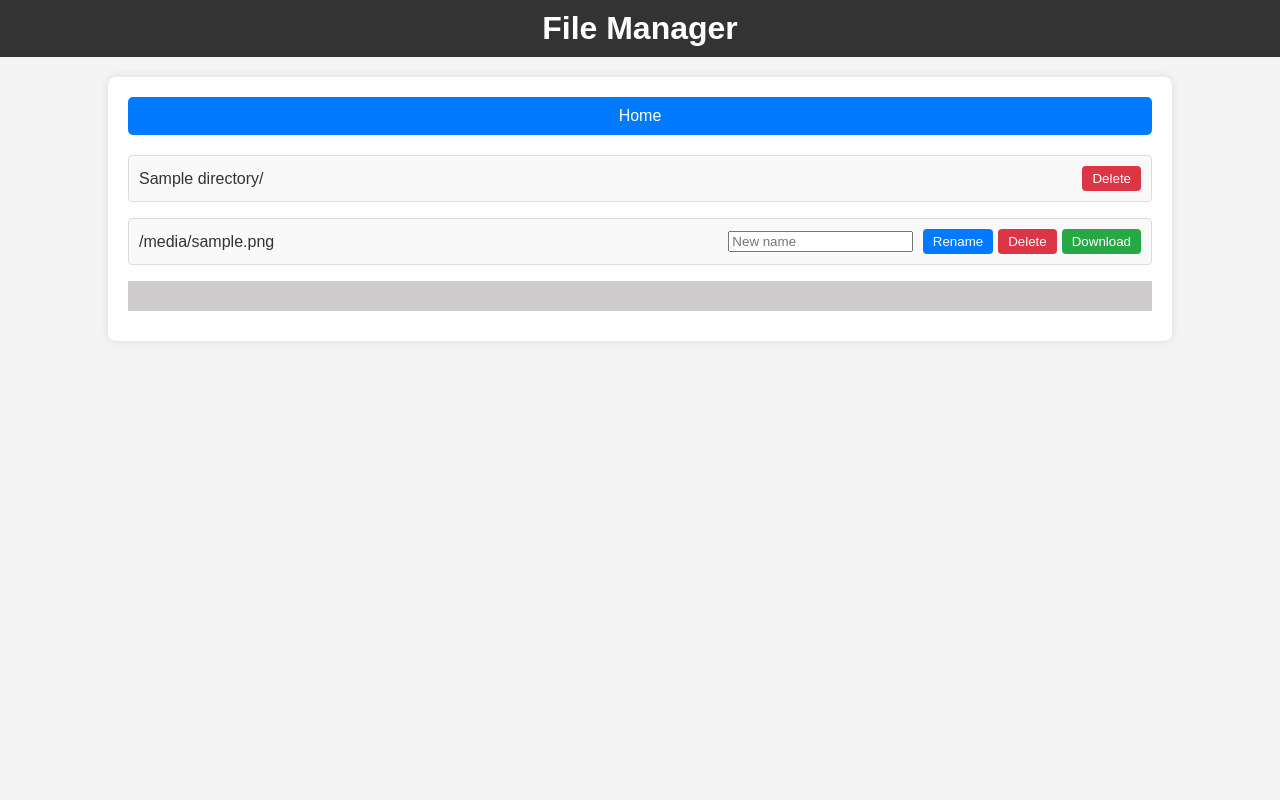
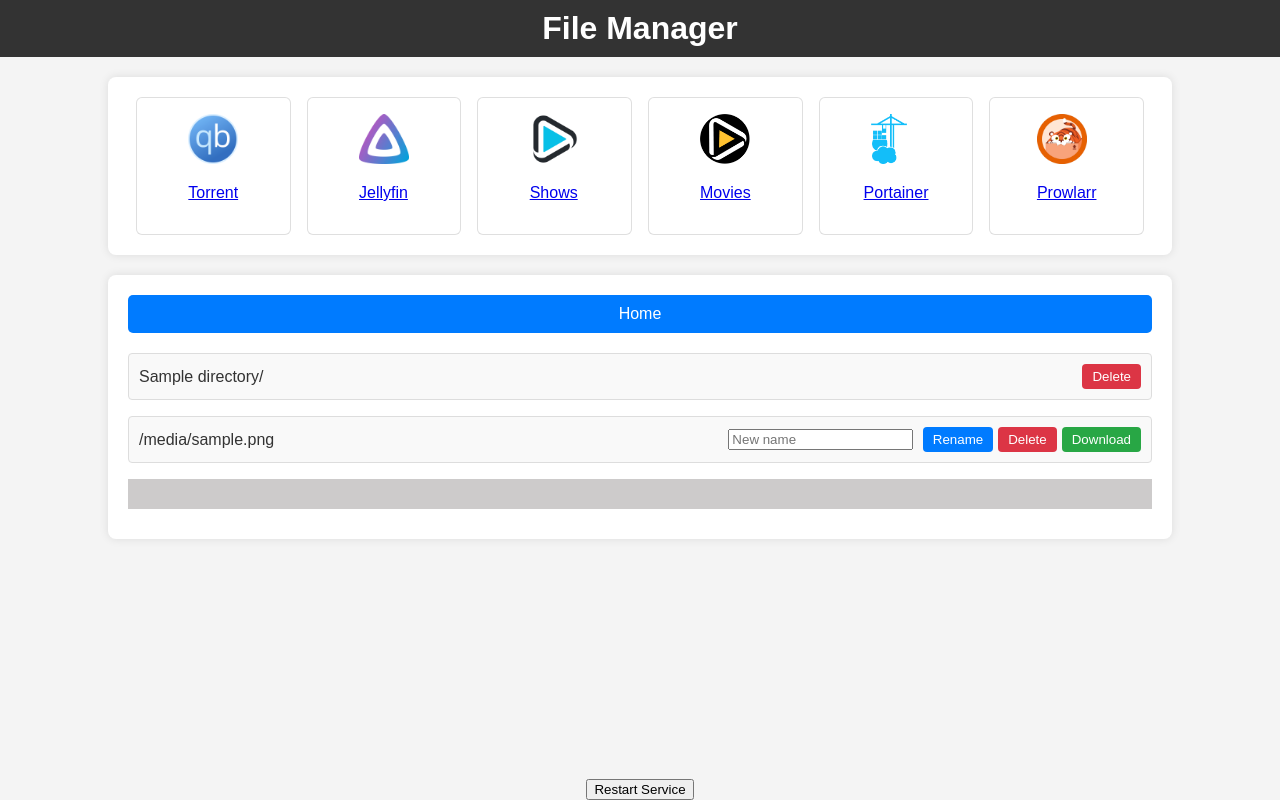
Before and after one commit to MikeSimpson1/RPi_JellyFinFileManager, a Flask app: template templates/index.html in a window 1280 px wide. Run offline with Flask 3, Linux system fonts and the light colour scheme; the template is opened without the code that fills it: most values are stand-ins (such as "Sample title", 1, 10 or a date in 2020); data that the repository does not hold is empty.

Commit message:
Added nav to each service, added system restart button

```diff
--- a/app.py
+++ b/app.py
@@ -6,7 +6,7 @@
 import shutil
 
 
-app = Flask(__name__)
+app = Flask(__name__, static_folder='static')
 
 # Configure logging
 log_file = 'logfile.log'  # Replace with your desired log file path
@@ -118,6 +118,11 @@
         app.logger.error(f"Error deleting file: {e}")
         return f"Error deleting file: {e}", 500
 
+@app.route('/restart', methods=['POST'])
+def restart_service():
+    os.system('sudo shutdown now')
+    return jsonify({'success': True}), 200
+
 @app.route('/rename', methods=['POST'])
 def rename_file():
     old_filename = request.form['filename']
--- a/templates/index.html
+++ b/templates/index.html
@@ -122,10 +122,109 @@
             margin-top: 10px;
             font-size: 16px;
         }
+.card {
+    position: relative;
+    display: flex;
+    flex-direction: column;
+    min-width: 0;
+    word-wrap: break-word;
+                justify-content: center;
+            align-items: center;
+    background-color: #fff;
+    background-clip: border-box;
+    border: 1px solid rgba(0, 0, 0, 0.125);
+    border-radius: 0.375rem;
+}
+.card-group {
+    display: flex;
+    flex-direction: row;
+}
+.card-group > .card {
+    flex: 1 1 0%;
+    margin: 0 0.5rem;
+}
+.card-body {
+    flex: 1 1 auto;
+    padding: 1rem;
+}
+.footer {
+  position: fixed;
+  left: 0;
+  bottom: 0;
+  width: 100%;
+  color: white;
+  text-align: center;
+}
+
     </style>
 </head>
 <body>
     <h1>File Manager</h1>
+    <div class="container mt-4">
+        <!-- Card Group -->
+        <div class="card-group">
+			<!-- Card 1 -->
+			<div class="card text-center">
+			    <a href="#" onclick="event.preventDefault(); window.location.port = 8080;">
+			        <div class="card-body d-flex flex-column justify-content-center align-items-center">
+			            <img src="/static/images/qBittorrent.png" alt="qBittorrent" class="img-fluid" style="height:50px; width:50px;">
+			            <p class="card-text mt-2">Torrent</p>
+			        </div>
+			    </a>
+			</div>
+
+			<!-- Card 2 -->
+			<div class="card text-center">
+			    <a href="#" onclick="event.preventDefault(); window.location.port = 8096;">
+			        <div class="card-body d-flex flex-column justify-content-center align-items-center">
+			            <img src="/static/images/Jellyfin.png" alt="Jellyfin" class="img-fluid" style="height:50px; width:50px;">
+			            <p class="card-text mt-2">Jellyfin</p>
+			        </div>
+			    </a>
+			</div>
+
+			<!-- Card 3 -->
+			<div class="card text-center">
+			    <a href="#" onclick="event.preventDefault(); window.location.port = 8989;">
+			        <div class="card-body d-flex flex-column justify-content-center align-items-center">
+			            <img src="/static/images/Sonarr.png" alt="Movies" class="img-fluid" style="height:50px; width:50px;">
+			            <p class="card-text mt-2">Shows</p>
+			        </div>
+			    </a>
+			</div>
+
+			<!-- Card 4 -->
+			<div class="card text-center">
+			    <a href="#" onclick="event.preventDefault(); window.location.port = 7878;">
+			        <div class="card-body d-flex flex-column justify-content-center align-items-center">
+			            <img src="/static/images/Radarr.png" alt="Movies" class="img-fluid" style="height:50px; width:50px;">
+			            <p class="card-text mt-2">Movies</p>
+			        </div>
+			    </a>
+			</div>
+
+			<!-- Card 5 -->
+			<div class="card text-center">
+			    <a href="#" onclick="event.preventDefault(); window.location.port = 9000;">
+			        <div class="card-body d-flex flex-column justify-content-center align-items-center">
+			            <img src="/static/images/Portainer.png" alt="Portainer" class="img-fluid" style="height:50px; width:50px;">
+			            <p class="card-text mt-2">Portainer</p>
+			        </div>
+			    </a>
+			</div>
+
+			<!-- Card 6 -->
+			<div class="card text-center">
+			    <a href="#" onclick="event.preventDefault(); window.location.port = 9696;">
+			        <div class="card-body d-flex flex-column justify-content-center align-items-center">
+			            <img src="/static/images/Prowlarr.png" alt="Prowlarr" class="img-fluid" style="height:50px; width:50px;">
+			            <p class="card-text mt-2">Prowlarr</p>
+			        </div>
+			    </a>
+			</div>
+
+        </div>
+    </div>
     <div class="container">
         <a href="{{ url_for('index', req_path='') }}" style="display: block; text-align: center; margin-bottom: 20px; padding: 10px; background-color: #007bff; color: #fff; text-decoration: none; border-radius: 5px;">Home</a>
         <div id="file-container">
@@ -185,6 +284,13 @@
         <div id="storage-info"></div>
 
     </div>
+
+    <div class="footer">
+    <form action="{{ url_for('restart_service') }}" method="POST" style="display:inline;">
+          <button type="submit" class="delete">Restart Service</button>
+    </form>
+</div>
+
     <script>
         function updateStorageBar() {
             fetch('/storage_info')
```
Also changed, not shown: static/images/Jellyfin.png (added), static/images/Portainer.png (added), static/images/Prowlarr.png (added), static/images/Radarr.png (added), static/images/Sonarr.png (added), static/images/qBittorrent.png (added), 1 other file.
